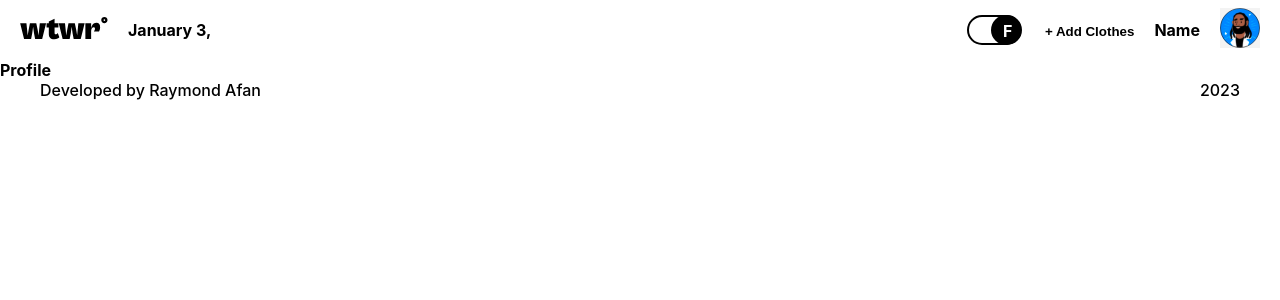
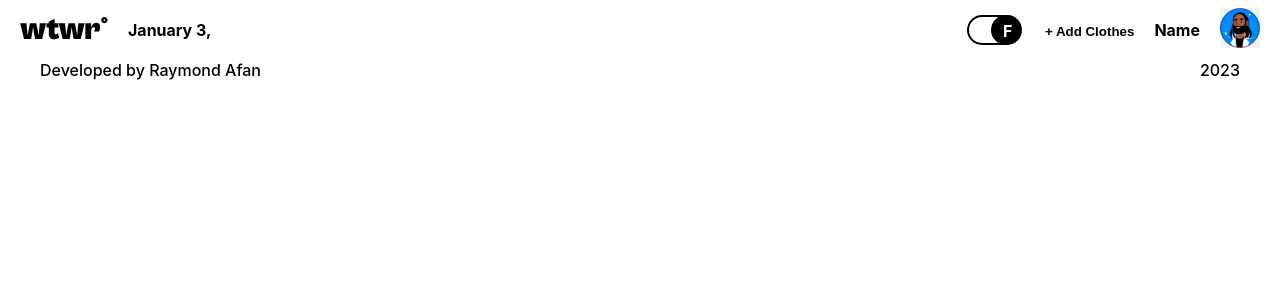
Before and after one commit to raymondafan/se_project_react, a React (Create React App) app: page /profile in a window 1280 px wide. Shown: the top 300 px of the page. Built offline with nearby package versions, Linux system fonts and the light colour scheme; no server answers.

Commit message:
working on /profile page

```diff
--- a/src/components/App/App.js
+++ b/src/components/App/App.js
@@ -3,6 +3,7 @@ import Header from "../Header/Header";
 import Main from "../Main/Main";
 import Footer from "../Footer/Footer";
 import ModalWithForm from "../ModalWithForm/ModalWithForm";
+import Profile from "../Profile/Profile";
 import { useEffect, useState } from "react";
 import ItemModal from "../ItemModal/ItemModal";
 import {
@@ -99,7 +100,7 @@ function App() {
           <Route exact path="/">
             <Main weatherTemp={temp} onSelectCard={handleSelectedCard} />
           </Route>
-          <Route path="/profile">Profile</Route>
+          <Route path="/profile"><Profile/></Route>
         </Switch>
 
         <Footer />
--- /dev/null
+++ b/src/components/Profile/ClothesSection.js
@@ -0,0 +1,6 @@
+
+const ClothesSection= ()=>{
+
+
+}
+export default ClothesSection
--- /dev/null
+++ b/src/components/Profile/Profile.js
@@ -0,0 +1,7 @@
+
+import "./Profile.css"
+const Profile= ()=>{
+
+
+}
+export default Profile
--- /dev/null
+++ b/src/components/Profile/SideBar.js
@@ -0,0 +1,5 @@
+const SideBar= ()=>{
+
+
+}
+export default SideBar
--- a/src/components/ToggleSwitch/ToggleSwitch.js
+++ b/src/components/ToggleSwitch/ToggleSwitch.js
@@ -1,4 +1,4 @@
-import React, { useContext, useState } from "react";
+import React, { useContext } from "react";
 import { CurrentTemperatureUnitContext } from "../../contexts/CurrentTemperatureUnitContext";
 import "./ToggleSwitch.css";
 const ToggleSwitch = () => {
```
Also changed, not shown: src/components/Profile/ClothesSection.css (added), src/components/Profile/Profile.css (added), src/components/Profile/SideBar.css (added).
